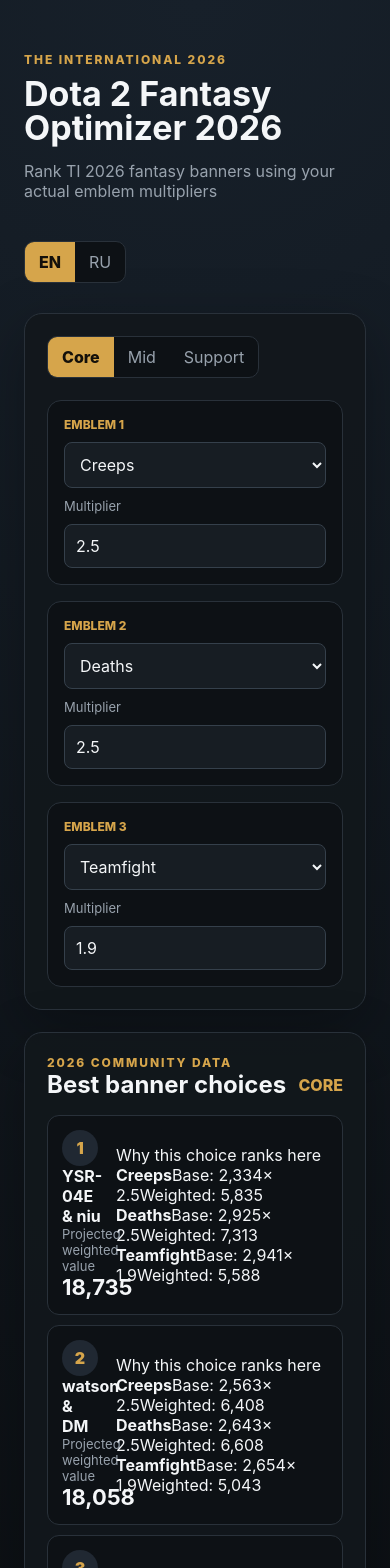
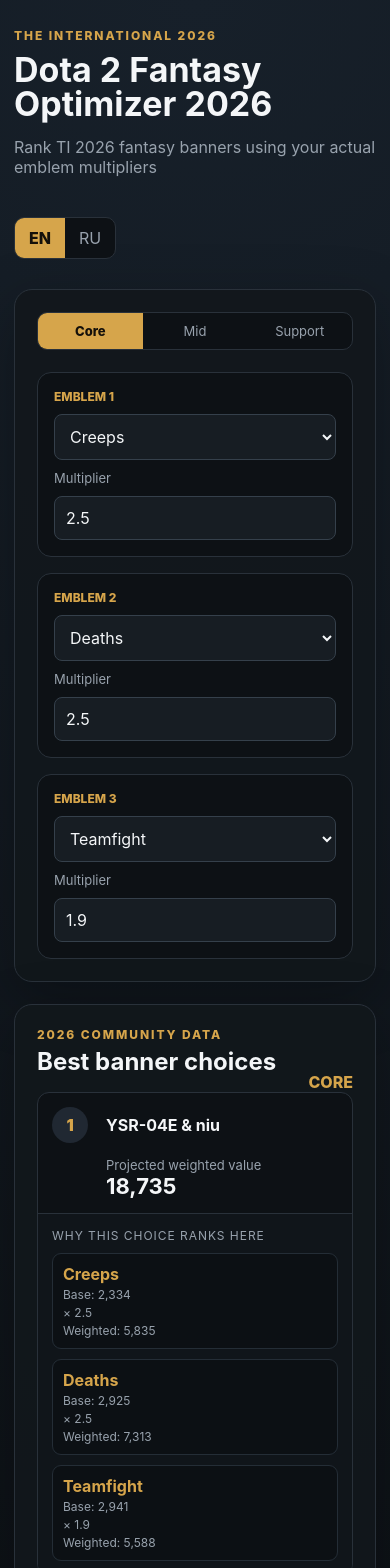
Before and after one commit to Kadadji1/dota2-fantasy-optimizer-2026, a Next.js app: page / in a window 390 px wide. Shown: the top 1568 px of the page. Built offline with nearby package versions, Linux system fonts and the light colour scheme.

Commit message:
style: support expanded ranking explanations

```diff
--- a/app/globals.css
+++ b/app/globals.css
@@ -1,4 +1,4 @@
-:root { color-scheme: dark; --bg:#0a0d10; --panel:#12171c; --line:#29313a; --muted:#98a2ad; --accent:#d6a54b; --text:#f4f6f8; }
+:root { color-scheme: dark; --bg:#0a0d10; --panel:#12171c; --line:#29313a; --muted:#98a2ad; --accent:#d6a54b; --text:#f4f6f8; --danger:#f0a3a3; }
 * { box-sizing:border-box; }
 body { margin:0; background:radial-gradient(circle at top,#17202a 0,#0a0d10 42%); color:var(--text); font-family:Inter,Arial,sans-serif; }
 button,select,input { font:inherit; }
@@ -17,16 +17,34 @@ p { color:var(--muted); }
 .emblem-card span { color:var(--accent); font-size:12px; font-weight:800; text-transform:uppercase; }
 select,input { width:100%; background:#171d23; color:var(--text); border:1px solid #35404b; border-radius:8px; padding:11px; }
 label { color:var(--muted); font-size:13px; }
+.warning { margin:16px 0 0; border:1px solid rgba(240,163,163,.4); background:rgba(240,163,163,.08); color:var(--danger); padding:12px 14px; border-radius:10px; font-size:13px; }
 .ranking-section { margin-top:22px; }
-.section-heading { display:flex; justify-content:space-between; align-items:center; }
-.section-heading h2 { margin:0 0 16px; }
-.section-heading span { color:var(--accent); font-weight:800; }
+.section-heading { display:flex; justify-content:space-between; align-items:flex-start; gap:20px; }
+.section-heading h2 { margin:5px 0 16px; }
+.section-heading>span { color:var(--accent); font-weight:800; }
 .ranking-list { display:grid; gap:10px; }
-.player-row { display:grid; grid-template-columns:48px 1fr auto; align-items:center; gap:14px; padding:14px; border:1px solid var(--line); border-radius:12px; background:#0d1115; }
+.player-row { border:1px solid var(--line); border-radius:12px; background:#0d1115; overflow:hidden; }
+.player-summary { display:grid; grid-template-columns:48px 1fr auto; align-items:center; gap:14px; padding:14px; }
 .place { width:36px; height:36px; border-radius:50%; display:grid; place-items:center; background:#202832; color:var(--accent); font-weight:900; }
 .player-info,.score { display:flex; flex-direction:column; }
 .player-info span,.score span { color:var(--muted); font-size:13px; }
 .score { text-align:right; }
 .score strong { font-size:22px; }
+.contribution-panel { border-top:1px solid var(--line); padding:14px; background:#10151a; }
+.contribution-title { display:block; color:var(--muted); font-size:12px; margin-bottom:10px; text-transform:uppercase; letter-spacing:.08em; }
+.contribution-grid { display:grid; grid-template-columns:repeat(3,minmax(0,1fr)); gap:10px; }
+.contribution-item { display:grid; gap:3px; border:1px solid #242d36; border-radius:9px; padding:10px; background:#0c1014; }
+.contribution-item strong { color:var(--accent); }
+.contribution-item span { color:var(--muted); font-size:12px; }
 .note { margin:16px 0 0; font-size:13px; }
-@media (max-width:760px){ .header{flex-direction:column}.emblem-grid{grid-template-columns:1fr}.player-row{grid-template-columns:40px 1fr}.score{grid-column:2;text-align:left} }
+@media (max-width:760px){
+  .shell{padding:28px 14px 60px}
+  .header{flex-direction:column}
+  .role-tabs{width:100%}
+  .role-tabs button{flex:1;padding:10px 8px;font-size:13px}
+  .emblem-grid{grid-template-columns:1fr}
+  .player-summary{grid-template-columns:40px 1fr}
+  .score{grid-column:2;text-align:left}
+  .contribution-grid{grid-template-columns:1fr}
+  .section-heading{align-items:flex-end}
+}
```
